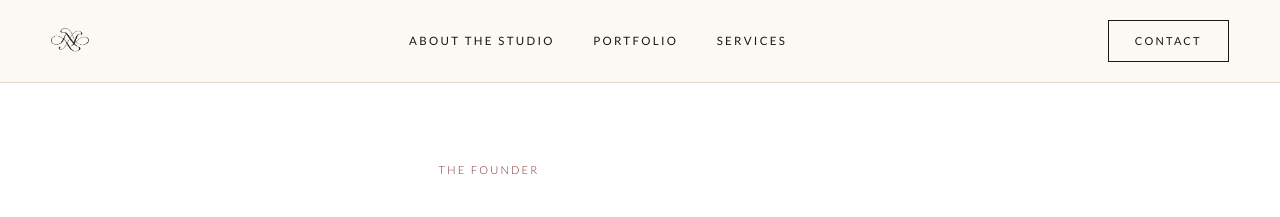
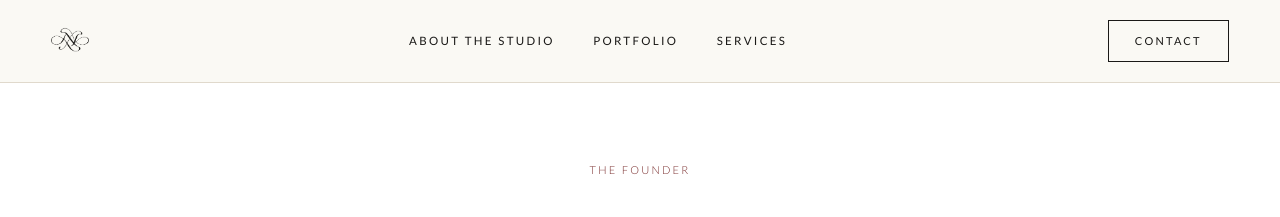
Before and after one commit to jessicafeto/website, a Next.js app: page /en/story in a window 1280 px wide. Shown: the top 217 px of the page. Built offline with nearby package versions, Linux system fonts and the light colour scheme; no server answers.

Commit message:
Center paragraphs inside centered blocks
The global 68ch reading measure on <p> pinned paragraphs to the left of
their box, so centered sections (story, hero, belief) had left-drifting
body text under centered headings. Re-center the measure with
margin-inline:auto inside .text-center containers.

```diff
--- a/app/globals.css
+++ b/app/globals.css
@@ -80,6 +80,13 @@ img {
 /* Reading measure kept editorial: 70–80 characters (Brand Book §13) */
 p {
   max-width: 68ch;
+}
+
+/* The measure above pins a paragraph to the left of its box. Inside a
+   centered block, re-center the measure so the text sits under its heading
+   instead of drifting left. Left-aligned sections are unaffected. */
+.text-center p {
+  margin-inline: auto;
 }
 
 /* ---------- shared editorial primitives ---------- */
```
